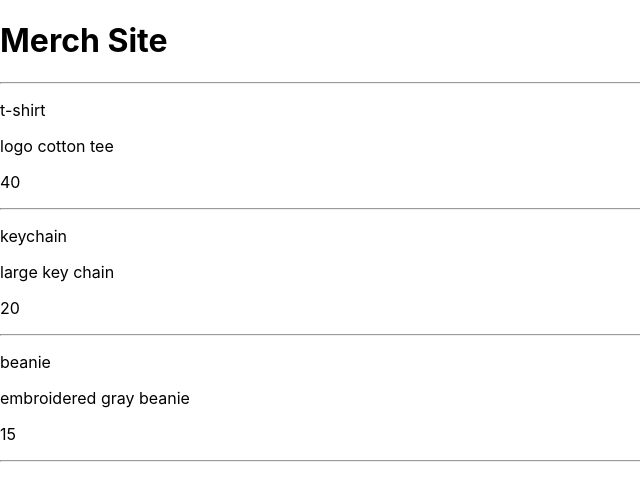
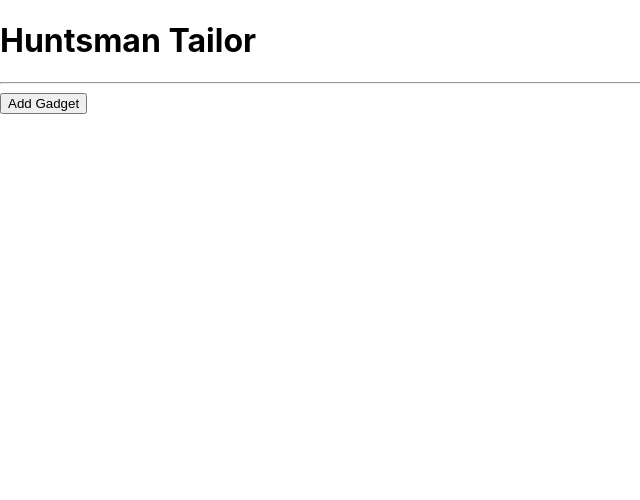
Before and after one commit to GBProductions/merch-site, a React (Create React App) app: page / in a window 1280 px wide. Shown: the top 500 px of the page, without its empty margins (0-640 px from the left). Built offline with nearby package versions, Linux system fonts and the light colour scheme.

Commit message:
Add new item list.
Co-authored-by: Collin Chapman <cchap14@gmail.com>

```diff
--- a/src/components/Header.js
+++ b/src/components/Header.js
@@ -3,7 +3,7 @@ import React from "react";
 function Header(){
   return (
     <React.Fragment>
-      <h1>Merch Site</h1>
+      <h1>Huntsman Tailor</h1>
     </React.Fragment>
 
   );
--- a/src/components/Item.js
+++ b/src/components/Item.js
@@ -4,9 +4,9 @@ import PropTypes from "prop-types";
 function Item(props){
   return (
     <React.Fragment>
-      <p>{props.name}</p>
-      <p>{props.description}</p>
-      <p>{props.quantity}</p>
+      <p><strong>Gadget Name: </strong> {props.name}</p>
+      <p><strong>Description: </strong> {props.description}</p>
+      <p><strong>Quantity Available: </strong> {props.quantity}</p>
       <hr />
     </React.Fragment>
   );
--- a/src/components/ItemControl.js
+++ b/src/components/ItemControl.js
@@ -1,19 +1,43 @@
 import React from 'react';
 import ItemList from './ItemList';
+import NewItemForm from './NewItemForm';
 
 class ItemControl extends React.Component {
   constructor(props) {
     super(props);
     this.state = {
-      formVisibileOnPage: false
+      formVisibleOnPage: false,
+      itemCollection: []
     };
+  }
+
+  handleAddingNewItemToCollection = (newItem) => {
+    const newItemCollection = this.state.itemCollection.concat(newItem);
+    this.setState({itemCollection: newItemCollection,
+                  formVisibleOnPage: false });
+  }
+
+  handleClick = () => {
+    this.setState(prevState => ({
+      formVisibleOnPage: !prevState.formVisibleOnPage
+    }));
   }
 
   render() {
 
+    let currentlyVisibleState = null;
+    let buttonText = null;
+    if (this.state.formVisibleOnPage) {
+      currentlyVisibleState = <NewItemForm  onNewItemCreation={this.handleAddingNewItemToCollection}/>
+      buttonText = "Return to Gadget List";
+    } else {
+      currentlyVisibleState = <ItemList itemList={this.state.itemCollection}/>
+      buttonText = "Add Gadget";
+    }
     return (
       <React.Fragment>
-        <ItemList />
+        {currentlyVisibleState}
+        <button onClick={this.handleClick}>{buttonText}</button>
       </React.Fragment>
     );
   }
--- a/src/components/ItemList.js
+++ b/src/components/ItemList.js
@@ -2,30 +2,12 @@ import React from "react";
 import Item from "./Item";
 import PropTypes from "prop-types";
 
-const dummyMerch = [
-  {
-    name: "t-shirt",
-    description: "logo cotton tee",
-    quantity: 40,
-  },
-  {
-    name: "keychain",
-    description: "large key chain",
-    quantity: 20,
-  },
-  {
-    name: "beanie",
-    description: "embroidered gray beanie",
-    quantity: 15,
-  },
-
-]
 
 function ItemList(props){
   return (
     <React.Fragment>
       <hr />
-      {dummyMerch.map((item, index) =>
+      {props.itemList.map((item, index) =>
         <Item name={item.name}
           description={item.description}
           quantity={item.quantity}
@@ -35,8 +17,8 @@ function ItemList(props){
   );
 }
 
-// ItemList.propTypes = {
-//   itemList:
-// }
+ItemList.propTypes = {
+  itemList: PropTypes.array
+}
 
 export default ItemList;
--- a/src/components/NewItemForm.js
+++ b/src/components/NewItemForm.js
@@ -1,29 +1,39 @@
 import React from "react";
+import PropTypes from "prop-types";
+import { v4 } from 'uuid';
 
 function NewItemForm(props){
+
+    function handleNewGadgetFormSubmission(event) {
+        event.preventDefault();
+        props.onNewItemCreation({name: event.target.name.value, quantity: event.target.quantity.valueAsNumber, description: event.target.description.value, id: v4()});
+    }
+
     return (
         <React.Fragment>
-            <h3>New Item Form</h3>
-            <form onSubmit={props.formSubmissionHandler}>
-            <input
-            type="text"
-             name="names"
-             placeholder="Item Name" />
-            <input
-            type="number"
-            quantity="quantity"
-            placeholder="Quantity in Stock"
-             />
-            <testarea
-            description="Describe the product."
-            />
-            <button type="submit">{props.buttonText}</button>
+            <h3>Add A New Gadget</h3>
+            <form onSubmit={handleNewGadgetFormSubmission}>
+                <input
+                    type="text"
+                    name="name"
+                    placeholder="Gadget Name" />
+                <input
+                    type="number"
+                    name="quantity"
+                    placeholder="Quantity in Stock" />
+                <textarea
+                    name="description"
+                    placeholder="Describe the gadget." />
+                <button type="submit">Submit</button>
             </form>
         </React.Fragment>
-    )
+    );
 }
 
 
+NewItemForm.propTypes ={
+    onNewItemCreation: PropTypes.func
+};
 
 
 export default NewItemForm;
```
